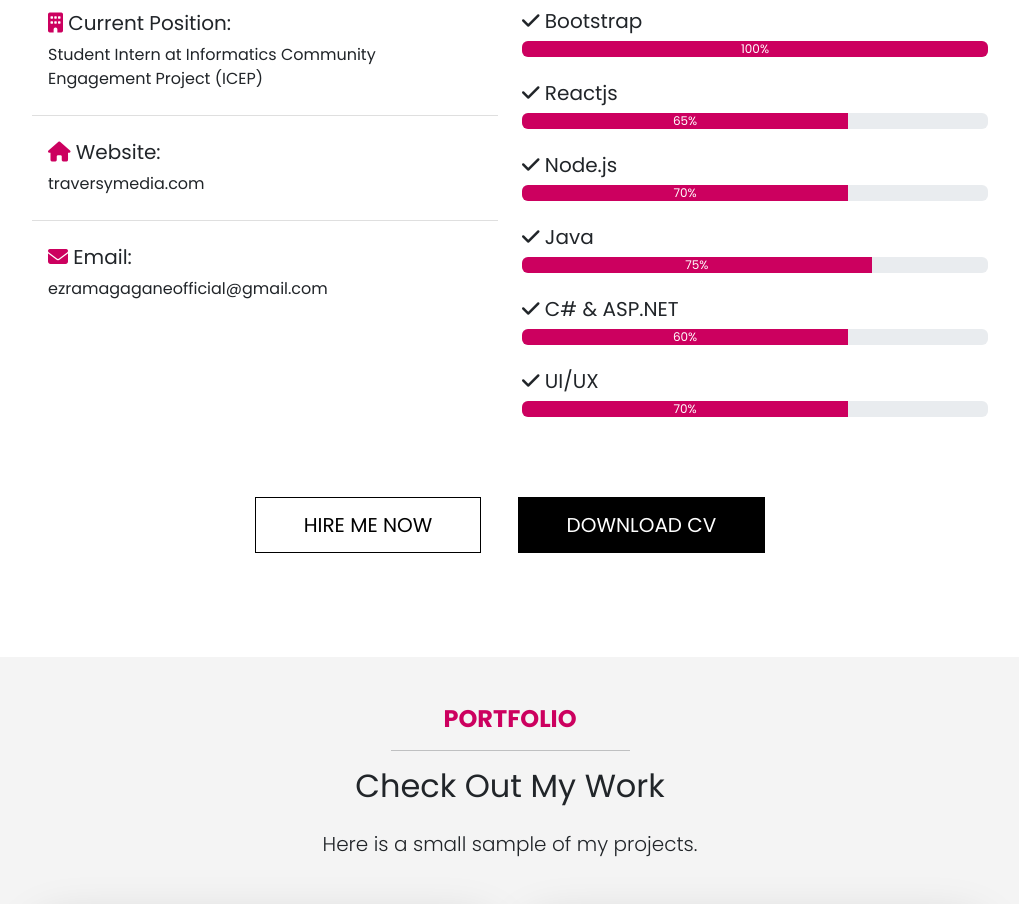
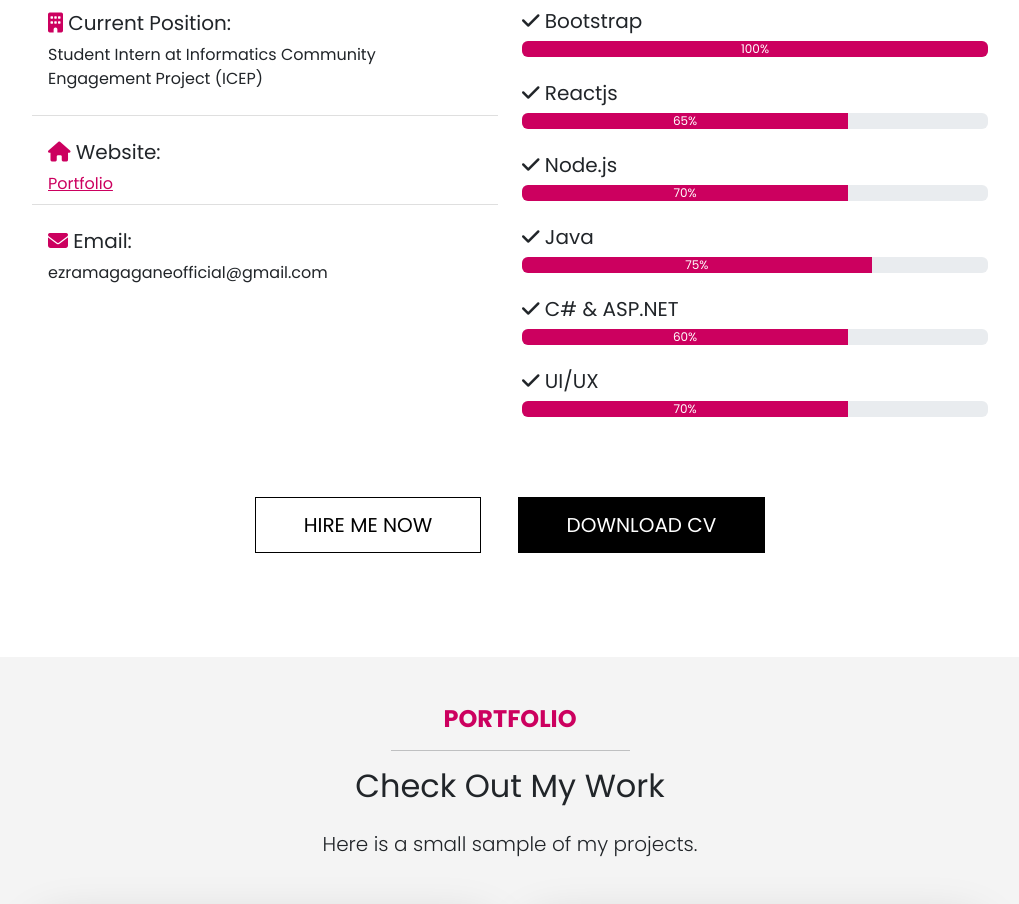
Before and after one commit to KingEzra02/Ezra-Magagane, a website: page index.html in a window 1280 px wide. Shown: the part 1745-2649 px from the top of the page, without its empty margins (130-1149 px from the left). Drawn offline with Linux system fonts and the light colour scheme.

Commit message:
updated website link

```diff
--- a/index.html
+++ b/index.html
@@ -128,7 +128,9 @@
                 <h5 class="text-transform">
                   <i class="fas fa-home text-primary"></i> Website:
                 </h5>
-                <p>traversymedia.com</p>
+                <a href="https://software-development-portfolio.vercel.app/"
+                  >Portfolio</a
+                >
               </li>
               <li class="list-group-item mb-3">
                 <h5 class="text-transform">
```
